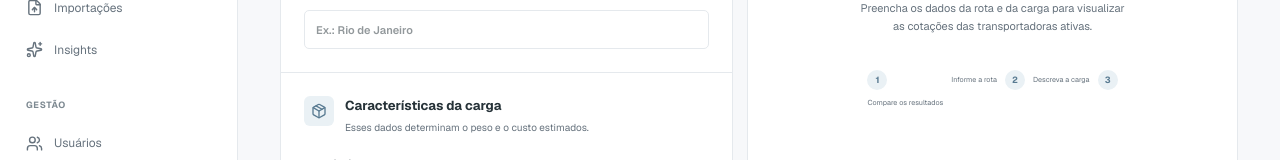
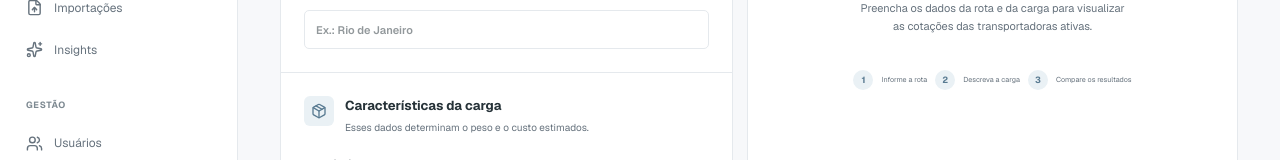
Before and after one commit to icarodredd/LogiSense, a Next.js app in the folder frontend/: page /simulations/new in a window 1280 px wide. Shown: the part 421-581 px from the top of the page. Built offline with nearby package versions, Linux system fonts and the light colour scheme; no server answers.

Commit message:
style: refactor CSS for improved readability and layout adjustments

```diff
--- a/frontend/app/globals.css
+++ b/frontend/app/globals.css
@@ -534,10 +534,18 @@ textarea {
   border-radius: 3px;
   background: #dbe3e7;
 }
-.story-lines i:nth-child(2) { width: 78%; }
-.story-lines i:nth-child(3) { width: 91%; }
-.story-lines i:nth-child(4) { width: 63%; }
-.story-lines i:nth-child(5) { width: 84%; }
+.story-lines i:nth-child(2) {
+  width: 78%;
+}
+.story-lines i:nth-child(3) {
+  width: 91%;
+}
+.story-lines i:nth-child(4) {
+  width: 63%;
+}
+.story-lines i:nth-child(5) {
+  width: 84%;
+}
 .story-card-foot {
   padding-top: 15px;
   border-top: 1px solid #dce4e8;
@@ -562,7 +570,9 @@ textarea {
   border: 1px solid var(--line);
   border-radius: 8px;
   background: var(--surface);
-  transition: border-color 0.18s, transform 0.18s;
+  transition:
+    border-color 0.18s,
+    transform 0.18s;
 }
 .module-card:hover {
   border-color: #cbd8df;
@@ -2411,7 +2421,7 @@ textarea {
   line-height: 1.65;
 }
 .result-steps {
-  display: grid;
+  display: flex;
   grid-template-columns: auto auto auto auto auto;
   align-items: center;
   gap: 8px;
```
